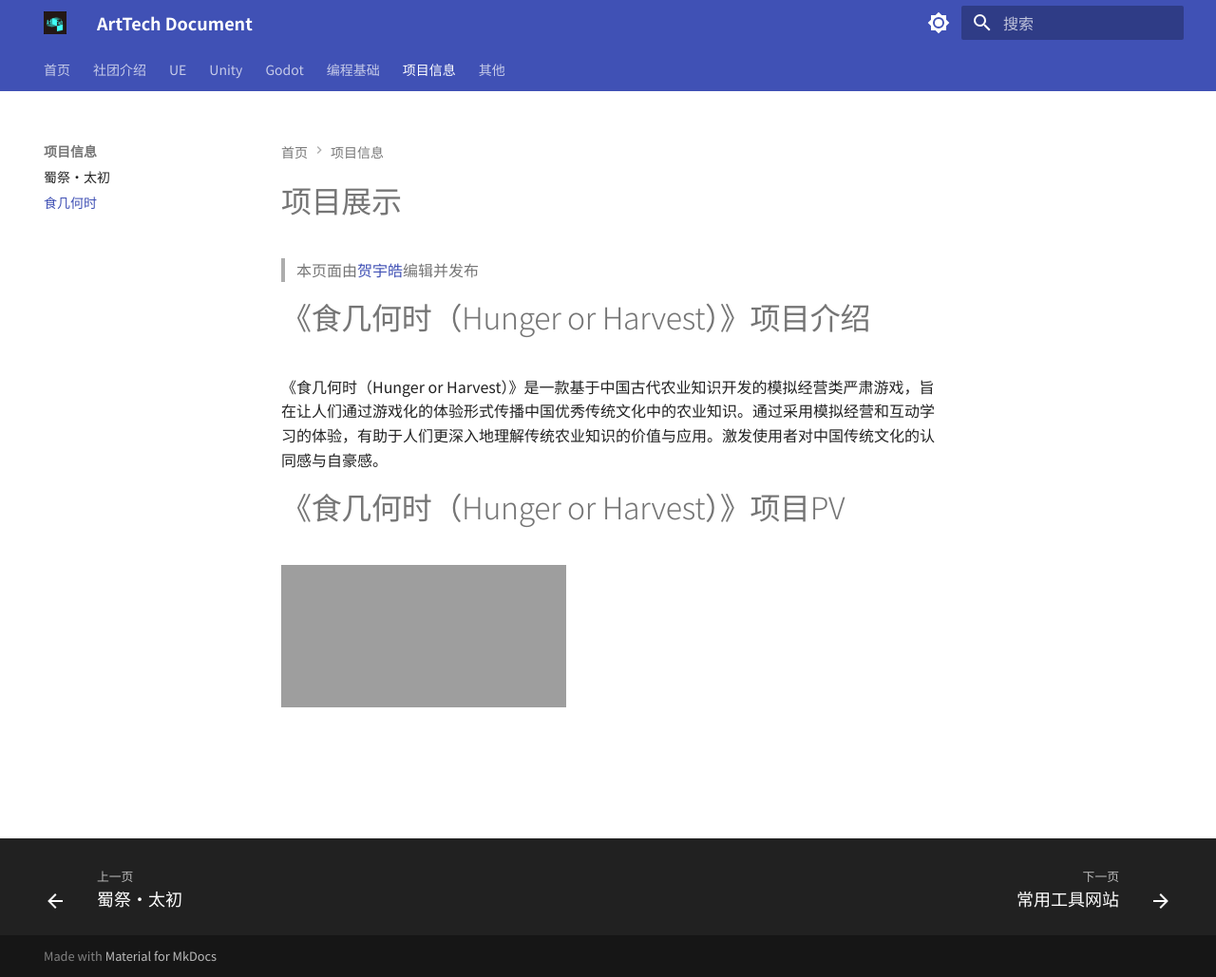
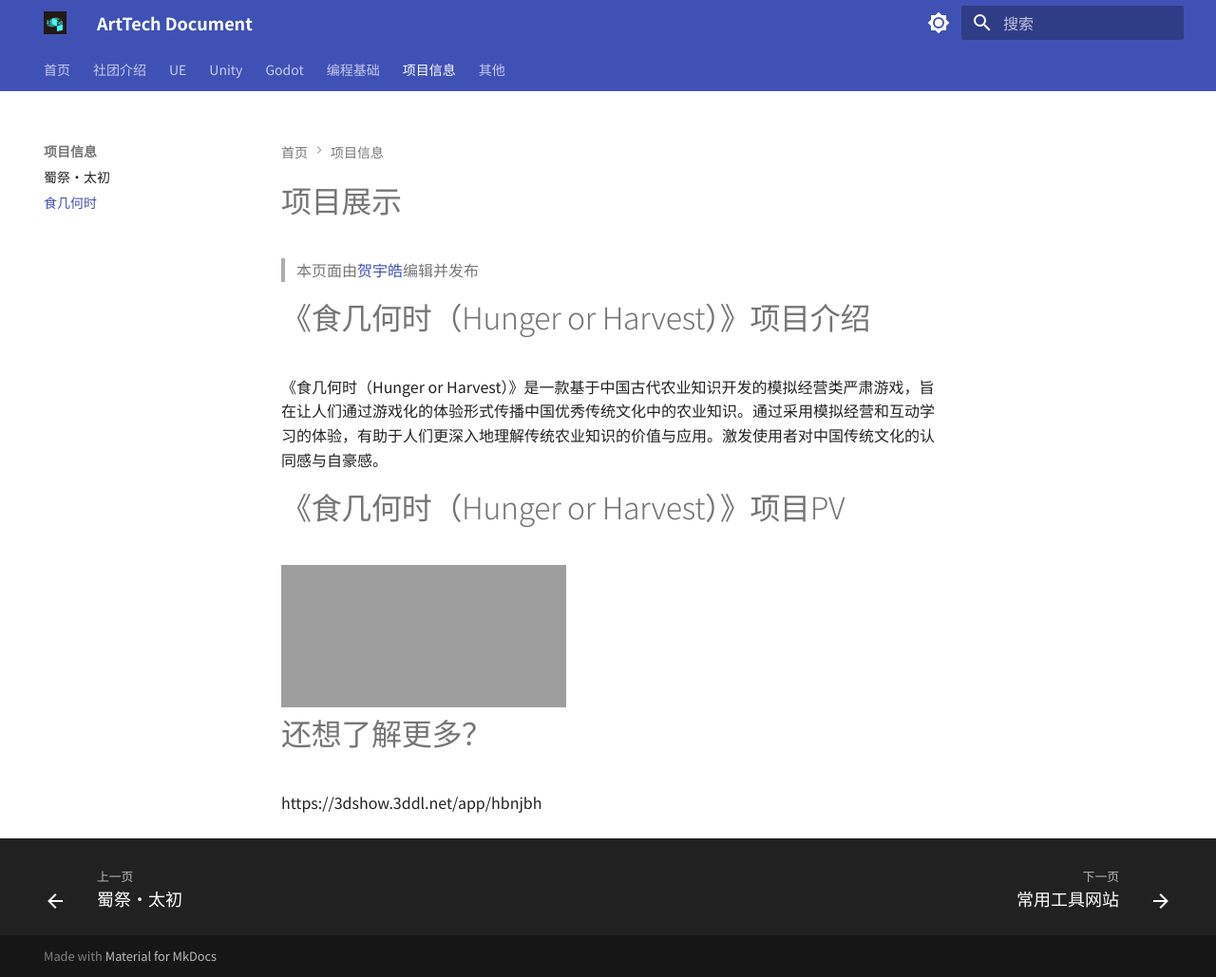
Before and after one commit to zhou914485/ArtTech-Document, an MkDocs documentation site: the page built from docs/项目信息/食几何时.md, in a window 1280 px wide and 1029 px high. Shown: the whole window at 95% size. Built offline with MkDocs 1.6.1 and Material for MkDocs 9.7.7, drawn with Linux system fonts in a browser that asks for light colours; grey boxes are pictures that could not be loaded.

Commit message:
Update 食几何时.md

```diff
--- a/docs/项目信息/食几何时.md
+++ b/docs/项目信息/食几何时.md
@@ -4,3 +4,5 @@
 《食几何时（Hunger or Harvest）》是一款基于中国古代农业知识开发的模拟经营类严肃游戏，旨在让人们通过游戏化的体验形式传播中国优秀传统文化中的农业知识。通过采用模拟经营和互动学习的体验，有助于人们更深入地理解传统农业知识的价值与应用。激发使用者对中国传统文化的认同感与自豪感。
 # 《食几何时（Hunger or Harvest）》项目PV
 <iframe src="//player.bilibili.com/player.html?isOutside=true&aid=114873648286905&bvid=BV1mbu2zHEmp&cid=31127110675&p=1" scrolling="no" border="0" frameborder="no" framespacing="0" allowfullscreen="true"></iframe>
+# 还想了解更多？
+https://3dshow.3ddl.net/app/hbnjbh
```
